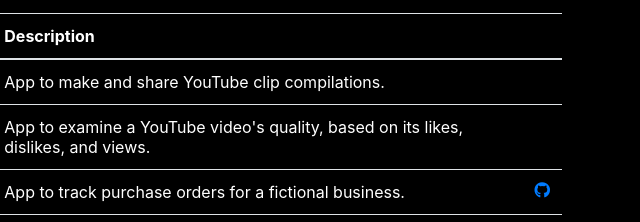
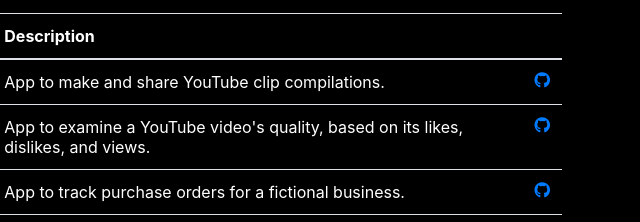
Before and after one commit to mikedll/homepage, a plain HTML site: page index.html in a window 1280 px wide. Shown: the part 521-743 px from the top of the page, 633-1273 px from the left. Drawn offline with nearby package versions, Linux system fonts and the light colour scheme.

Commit message:
Returned publicity of yclip3/yscan8.

```diff
--- a/index.html
+++ b/index.html
@@ -89,7 +89,7 @@
                 <td>MongoDB</td>
                 <td>React.js 16</td>
                 <td>App to make and share YouTube clip compilations.</td>
-                <td></td>
+                <td><a href="https://www.github.com/mikedll/yclip3"><i class="fab fa-github" ></i></a></td>
               </tr>
               <tr>
                 <td><a href="https://yscan8.herokuapp.com/" >YScan8</a></td>
@@ -98,7 +98,7 @@
                 <td>Vue.js</td>
                 <td>App to examine a YouTube video's quality, based on its
             likes, dislikes, and views.</td>
-                <td></td>
+                <td><a href="https://www.github.com/mikedll/yscan8"><i class="fab fa-github" ></i></a></td>
               </tr>
               <tr>
                 <td><a href="https://ptracker4.herokuapp.com/" >PTracker4</a></td>
```
